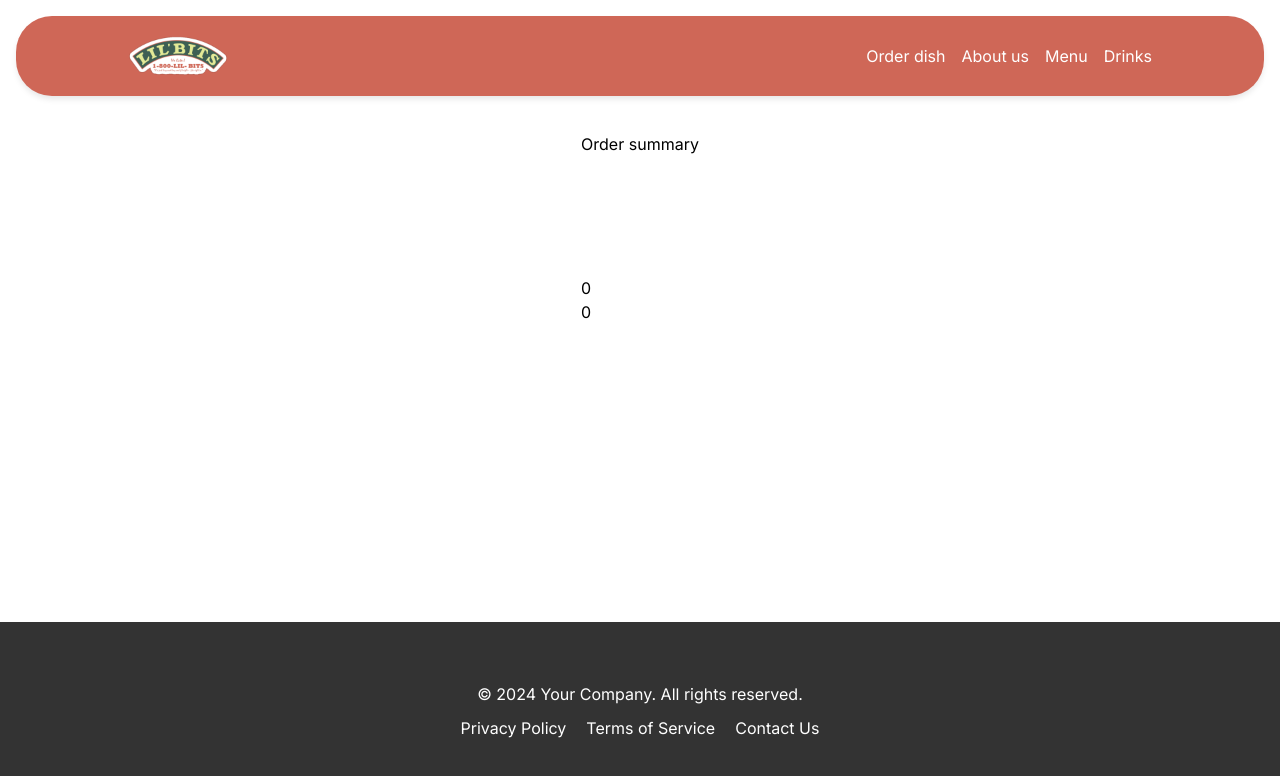
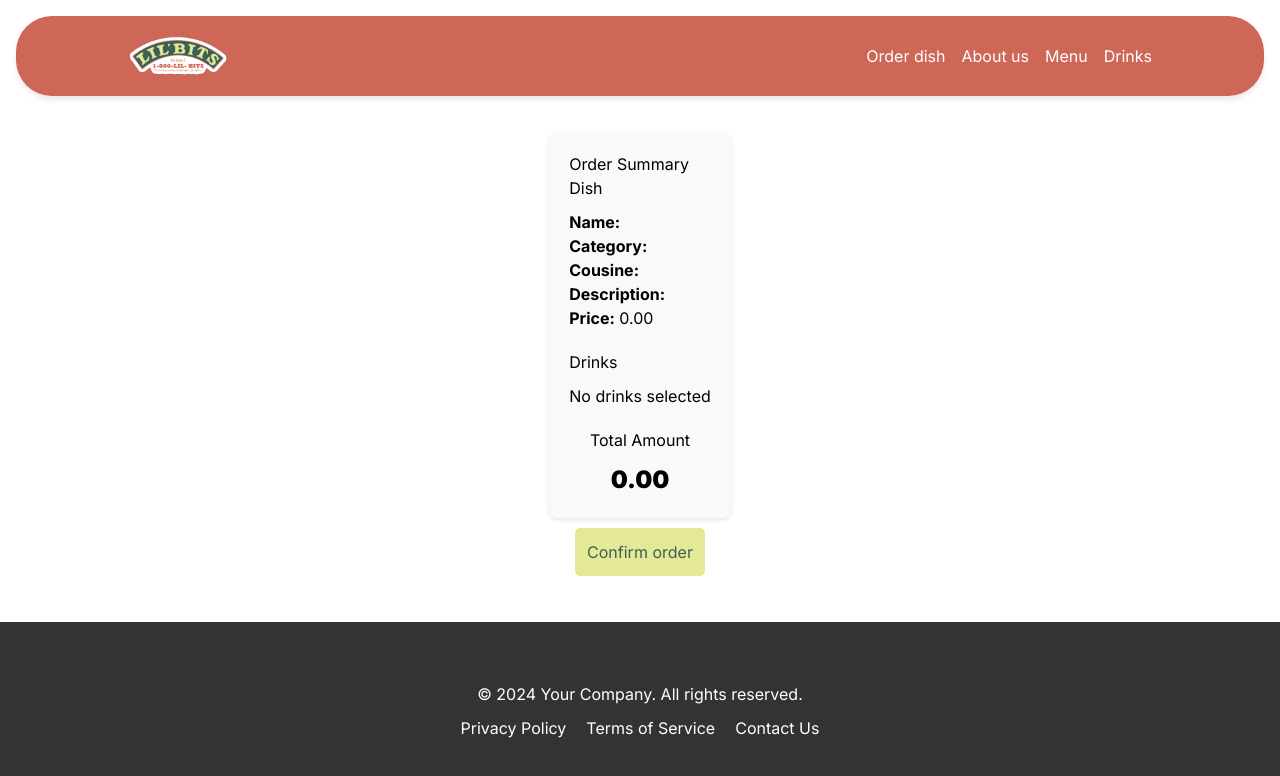
Before and after one commit to indianaea/lil_bits, a Next.js app: page /order/receipt in a window 1280 px wide. Shown: the top 776 px of the page. Built offline with nearby package versions, Linux system fonts and the light colour scheme.

Commit message:
receipt and confirm css

```diff
--- a/src/app/api/types.ts
+++ b/src/app/api/types.ts
@@ -22,7 +22,7 @@ export type OrderType = {
 	dish: DishType;
 	drinks: DrinkType[];
 	count: number;
-	date: Date;
+	time: string;
 	orderDate: Date;
 	totalAmount: number;
 };
--- a/src/app/order/confirm/confirm.tsx
+++ b/src/app/order/confirm/confirm.tsx
@@ -6,12 +6,15 @@ import Button from '../../components/button';
 import "./confirm.css";
 
 const TotalOrder: React.FC = () => {
+  const [newOrder, setNewOrder] = useState<OrderType | null>(null);
 
-  const getSelectedDish = (): DishType => {
-    if (typeof window !== "undefined" && window.localStorage) {
-      let dishString = localStorage.getItem("selectedDish");
+  useEffect(() => {
+    const getLocalStorageItem = <T,>(key: string, defaultValue: T): T => {
+      const item = localStorage.getItem(key);
+      return item ? JSON.parse(item) as T : defaultValue;
+    };
 
-      let emptyDish: DishType = {
+    const emptyDish: DishType = {
       id: 0,
       category: "",
       cousine: "",
@@ -21,65 +24,14 @@ const TotalOrder: React.FC = () => {
       price: 0,
     };
 
-      if (dishString) {
-        try {
-          const dish: DishType = JSON.parse(dishString) as DishType;
-          return dish;
-        } catch (error) {
-          console.error("Error parsing dish from localStorage", error);
-          return emptyDish;
-        }
-      } else {
-        console.log("No dish found in localStorage");
-        return emptyDish;
-      }
-    } else {
-      return {
-        id: 0,
-        category: "",
-        cousine: "",
-        description: "",
-        imageSource: "",
-        name: "",
-        price: 0,
-      };
-    }
+    const selectedDish = getLocalStorageItem<DishType>("selectedDish", emptyDish);
+    const selectedDrinks = getLocalStorageItem<DrinkType[]>("selectedDrinks", []);
+
+    const calculateTotalPrice = (): number => {
+      return selectedDish.price + selectedDrinks.reduce((total, drink) => total + drink.price, 0);
     };
 
-  const getSelectedDrinks = (): DrinkType[] => {
-    if (typeof window !== "undefined" && window.localStorage) {
-      let drinksString = localStorage.getItem("selectedDrinks");
-      if (drinksString) {
-        try {
-          const drinks: DrinkType[] = JSON.parse(drinksString) as DrinkType[];
-          return drinks;
-        } catch (error) {
-          console.error("Error parsing drinks from localStorage", error);
-          return [];
-        }
-      } else {
-        console.log("No drinks found in localStorage");
-        return [];
-      }
-    } else {
-      return [];
-    }
-  };
-
-  const selectedDish = getSelectedDish();
-  const selectedDrinks = getSelectedDrinks();
-
-  const calculateTotalPrice = (): number => {
-    let total = selectedDish.price;
-    selectedDrinks.forEach(drink => {
-      total += drink.price;
-    });
-    return total;
-  };
-
-  const getOrder = (): OrderType => {
-    if (typeof window !== "undefined" && window.localStorage) {
-      let newOrder: OrderType = {
+    const order: OrderType = {
       id: 1,
       orderDate: new Date(),
       dish: selectedDish,
@@ -87,37 +39,28 @@ const TotalOrder: React.FC = () => {
       email: "",
       totalAmount: calculateTotalPrice(),
       count: 1,
-        date: new Date()};
-      localStorage.setItem('newOrder', JSON.stringify(newOrder));
-      return newOrder;
-    } else {
-      return {
-        id: 0,
-        email: "",
-        dish: {id: 0, category: "", cousine: "", description: "", imageSource: "", name: "", price: 0},
-        drinks: [],
-        count: 0,
-        date: new Date(),
-        orderDate: new Date(),
-        totalAmount: 0};
-    }
-  }
+      time: ""
+    };
 
-  const newOrder = getOrder();
+    localStorage.setItem('newOrder', JSON.stringify(order));
+    setNewOrder(order);
+  }, []);
 
   const confirmOrder = async () => {
     window.location.href = "/order/receipt";
   };
 
+  if (!newOrder) {
+    return <div>Loading...</div>;
+  }
+
   return (
     <>
       <div className="confirm-container">
-
-        <h1>Order total amount</h1>
-        <p>{newOrder.totalAmount.toFixed(0)}</p>
-
+        <h1>Total Amount</h1>
+          <p><strong>{newOrder.totalAmount.toFixed(0)}</strong></p>
       </div>
-    <Button onClick={confirmOrder} caption="Go Receipt Page"/>
+      <Button onClick={confirmOrder} caption="Go to Receipt Page"/>
     </>
   );
 };
--- a/src/app/order/receipt/receipt.css
+++ b/src/app/order/receipt/receipt.css
@@ -1,5 +1,35 @@
-
 
   .receipt-container {
-    margin-top: 120px;
+    padding: 20px;
+    max-width: 600px;
+    margin: 0 auto;
+    background-color: #f9f9f9;
+    border-radius: 8px;
+    box-shadow: 0 2px 4px rgba(0,0,0,0.1);
   }
+
+  .order-details {
+    margin-bottom: 20px;
+  }
+
+  .order-details h2 {
+    margin-bottom: 10px;
+  }
+
+  .drink-item {
+    margin-bottom: 10px;
+  }
+
+  .order-summary {
+    margin-top: 20px;
+    text-align: center;
+  }
+
+  .order-summary h2 {
+    margin-bottom: 10px;
+  }
+
+  .order-summary p {
+    font-size: 1.5em;
+    font-weight: bold;
+  }
--- a/src/app/order/receipt/receipt.tsx
+++ b/src/app/order/receipt/receipt.tsx
@@ -1,87 +1,95 @@
-
+"use client";
 
 import { useEffect, useState } from "react";
-import { OrderType} from "../../api/types";
+import { OrderType, DishType, DrinkType } from "../../api/types";
 import "./receipt.css";
+import Button from '../../components/button';
 
 const OrderReceipt: React.FC = () => {
+  const [newOrder, setNewOrder] = useState<OrderType | null>(null);
 
-  const getOrder = (): OrderType => {
-    if (typeof window !== "undefined" && window.localStorage) {
-      let orderString = localStorage.getItem("newOrder");
+  useEffect(() => {
+    const getLocalStorageItem = <T,>(key: string, defaultValue: T): T => {
+      const item = localStorage.getItem(key);
+      return item ? (JSON.parse(item) as T) : defaultValue;
+    };
 
-      let emptyOrder: OrderType = {
+    const getLocalStorageString = (key: string, defaultValue: string): string => {
+      return localStorage.getItem(key) || defaultValue;
+    };
+
+    const emptyDish: DishType = {
+      id: 0,
+      category: "",
+      cousine: "",
+      description: "",
+      imageSource: "",
+      name: "",
+      price: 0,
+    };
+
+    const getOrder = (): OrderType => {
+      const emptyOrder: OrderType = {
         id: 0,
         email: "",
-        dish: {id: 0, category: "", cousine: "", description: "", imageSource: "", name: "", price: 0},
+        dish: emptyDish,
         drinks: [],
         count: 0,
-        date: new Date(),
+        time: "",
         orderDate: new Date(),
         totalAmount: 0,
       };
 
-      if (orderString) {
-        try {
-          const order: OrderType = JSON.parse(orderString) as OrderType;
-          order.email = getEmail();
-          order.count = getNumberOfPeople();
-          order.orderDate = getDate();
-          return order;
-        } catch (error) {
-          console.error("Error parsing dish from localStorage", error);
-          return emptyOrder;
-        }
-      } else {
-        console.log("No dish found in localStorage");
-        return emptyOrder;
-      }
-    } else {
-      return {
-        id: 0,
-        email: "",
-        dish: {id: 0, category: "", cousine: "", description: "", imageSource: "", name: "", price: 0},
-        drinks: [],
-        count: 0,
-        date: new Date(),
-        orderDate: new Date(),
-        totalAmount: 0,
-      };
-    }
+      const order = getLocalStorageItem<OrderType>("newOrder", emptyOrder);
+      order.email = getLocalStorageString("email", "");
+      order.count = getLocalStorageItem<number>("numberOfPeople", 0);
+      order.time = getLocalStorageString("selectedTime", "");
+      order.orderDate = new Date(getLocalStorageString("selectedDate", new Date().toISOString()));
+      return order;
+    };
+
+    setNewOrder(getOrder());
+  }, []);
+
+  const placeOrder = () => {
+    alert(`You have confirmed your order`);
   };
 
-  const getEmail = (): string => {
-    const email = localStorage.getItem("email");
-    return email || "";
+  if (!newOrder) {
+    return <div>Loading...</div>;
   }
 
-  const getDate = (): Date => {
-    const dateString = localStorage.getItem("selectedDate");
-    return dateString ? new Date(dateString) : new Date();
-  }
-
-  const getTime = (): string => {
-    const time = localStorage.getItem("selectedTime");
-    return time || "";
-  }
-
-  const getNumberOfPeople = (): number => {
-    const count = localStorage.getItem("numberOfPeople");
-    return count ? parseInt(count, 10) || 0 : 0;
-  }
-
-  const newOrder = getOrder();
-
   return (
-    <> <div>
-        <h1>Order summary</h1>
-        <div className="receipt-container">
-              <p>{newOrder.dish.name}</p>
-              <p>{newOrder.email}</p>
-              <p>{newOrder.count}</p>
-              <p>{newOrder.totalAmount.toFixed(0)}</p>
-            </div>
+    <>
+      <div className="receipt-container">
+        <h1>Order Summary</h1>
+        <div className="order-details">
+          <h2>Dish</h2>
+          <p><strong>Name:</strong> {newOrder.dish.name}</p>
+          <p><strong>Category:</strong> {newOrder.dish.category}</p>
+          <p><strong>Cousine:</strong> {newOrder.dish.cousine}</p>
+          <p><strong>Description:</strong> {newOrder.dish.description}</p>
+          <p><strong>Price:</strong> {newOrder.dish.price.toFixed(2)}</p>
         </div>
+        <div className="order-details">
+          <h2>Drinks</h2>
+          {newOrder.drinks.length === 0 ? (
+            <p>No drinks selected</p>
+          ) : (
+            newOrder.drinks.map(drink => (
+              <div key={drink.id} className="drink-item">
+                <p><strong>Name:</strong> {drink.name}</p>
+                <p><strong>Price:</strong> {drink.price.toFixed(2)}</p>
+              </div>
+            ))
+          )}
+        </div>
+        <div className="order-summary">
+          <h2>Total Amount</h2>
+          <p><strong>{newOrder.totalAmount.toFixed(2)}</strong></p>
+        </div>
+      </div>
+      <Button onClick={placeOrder} caption="Confirm order"/>
     </>
   );
 };
```
Also changed, not shown: src/app/order/confirm/confirm.css (+8 -5 lines). Lines whose indentation alone changed are shown as unchanged.
